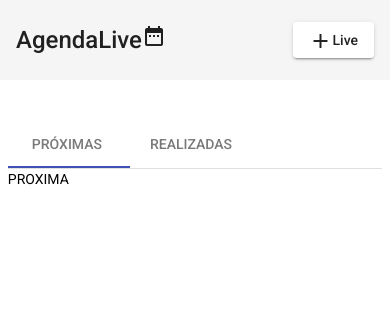
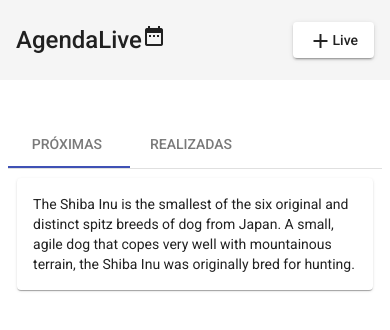
Before and after one commit to HelioAnacronista/agendalive, an Angular app: page / in a window 390 px wide. Shown: the top 330 px of the page. Built offline with nearby package versions, Linux system fonts and the light colour scheme.

Commit message:
Inserting Grid and Responsiveness

```diff
--- a/package.json
+++ b/package.json
@@ -15,6 +15,7 @@
     "@angular/common": "^14.2.0",
     "@angular/compiler": "^14.2.0",
     "@angular/core": "^14.2.0",
+    "@angular/flex-layout": "^14.0.0-beta.41",
     "@angular/forms": "^14.2.0",
     "@angular/material": "^14.2.5",
     "@angular/platform-browser": "^14.2.0",
--- a/src/app/app.module.ts
+++ b/src/app/app.module.ts
@@ -10,6 +10,7 @@ import {MatToolbarModule} from '@angular/material/toolbar';
 import {MatIconModule} from '@angular/material/icon';
 import {MatButtonModule} from '@angular/material/button';
 import {MatTabsModule} from '@angular/material/tabs';
+import {MatCardModule} from '@angular/material/card';
 
 //import my components
 import { HomeComponent } from './views/home/home.component';
@@ -28,7 +29,8 @@ import { LiveListComponent } from './views/home/live-list/live-list.component';
     MatToolbarModule,
     MatIconModule,
     MatButtonModule,
-    MatTabsModule
+    MatTabsModule,
+    MatCardModule
   ],
   providers: [],
   bootstrap: [AppComponent]
--- a/src/app/views/home/live-list/live-list.component.css
+++ b/src/app/views/home/live-list/live-list.component.css
@@ -3,3 +3,11 @@
     padding-left: 2%;
     padding-right: 2%;
 }
+
+.div-layout {
+    padding: 2%;
+}
+
+.div-ngfor {
+    margin: 0.5%;
+}
--- a/src/app/views/home/live-list/live-list.component.html
+++ b/src/app/views/home/live-list/live-list.component.html
@@ -1,4 +1,28 @@
 <mat-tab-group mat-align-tabs="start" class="tab-group">
-    <mat-tab label="PRÓXIMAS">PROXIMA</mat-tab>
+    <mat-tab label="PRÓXIMAS">
+        <div fxLayout="row" fxLayoutAlign="start center" class="div-layout">
+              <!-- <div fxFlex="100" style="margin-left: 0.5%; font-weight: bold;">PRÓXIMAS</div> -->
+            <div class="div-ngfor">
+
+                <mat-card class="example-card"
+                fxFlex="0 1 calc(33.3% - 11px)"
+                fxFlex.lt-md="0 1 calc(50% - 11px)"
+                fxFlex.lt-sm="100%">
+                    <mat-card-header>
+
+                    </mat-card-header>
+
+                    <mat-card-content>
+                      <p>
+                        The Shiba Inu is the smallest of the six original and distinct spitz breeds of dog from Japan.
+                        A small, agile dog that copes very well with mountainous terrain, the Shiba Inu was originally
+                        bred for hunting.
+                      </p>
+                    </mat-card-content>
+                </mat-card>
+
+            </div>
+        </div>
+    </mat-tab>
     <mat-tab label="REALIZADAS">REALIZADAS</mat-tab>
 </mat-tab-group>
```
Also changed, not shown: 1 other file (tests, documents, lock files or other folders).
